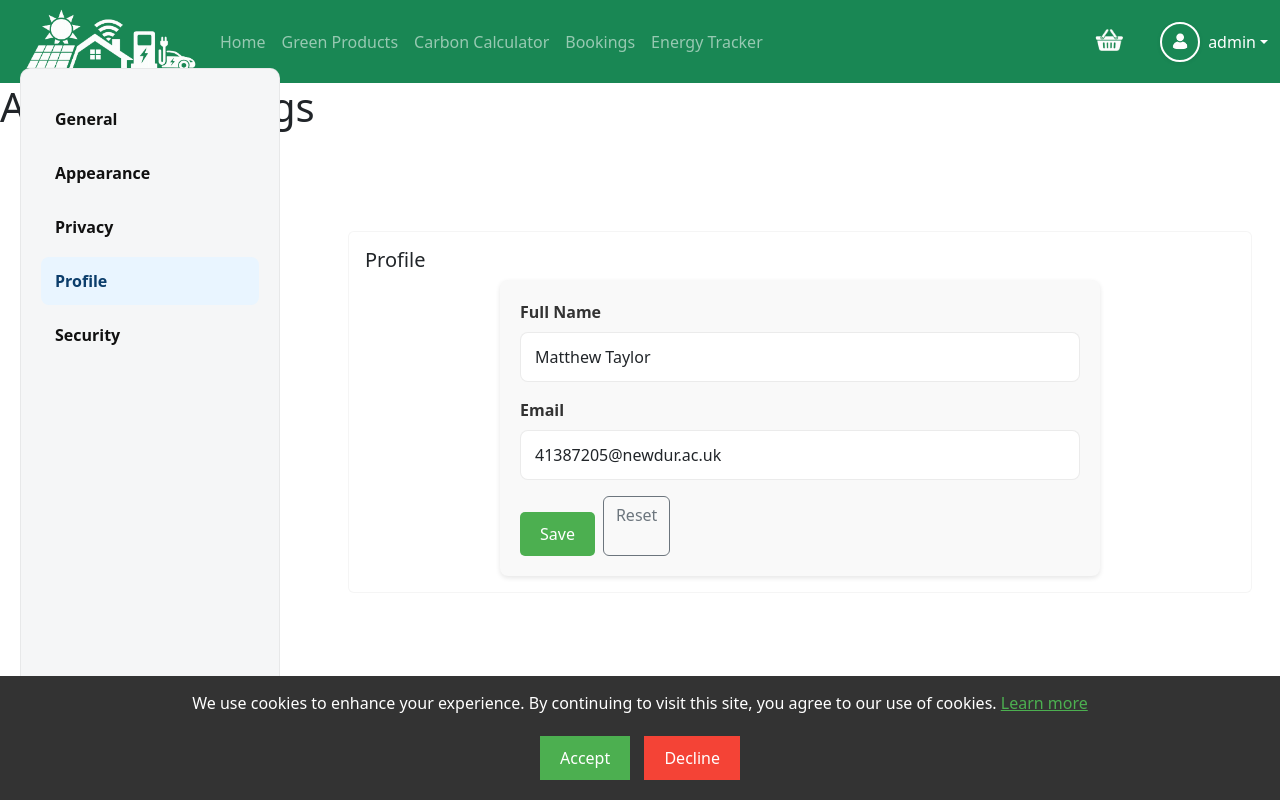
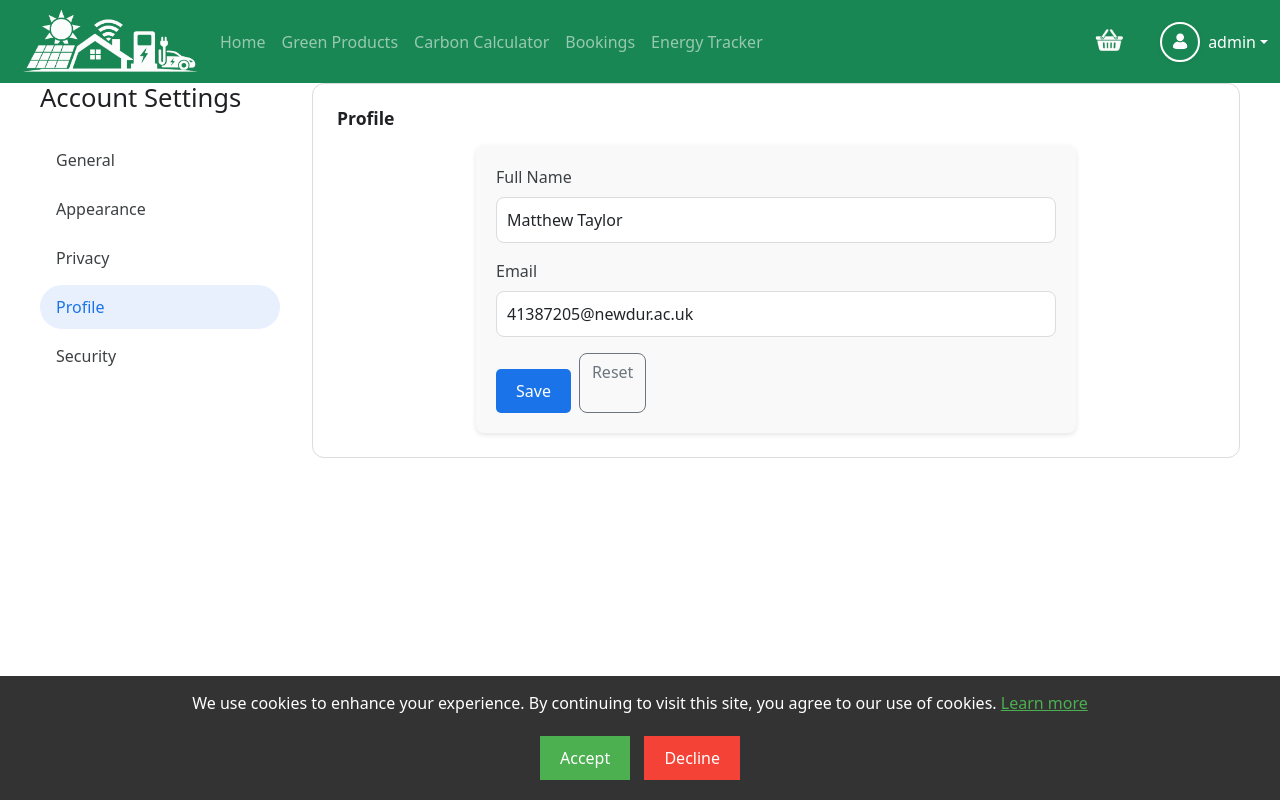
Before and after one commit to toleratedT-web/eco-site, a Flask app: page /settings in a window 1280 px wide. Run offline with Flask 3, Linux system fonts and the light colour scheme; a user stored in the database is signed in; some libraries are stand-ins or nearby versions.

Commit message:
dsgsdsdf

```diff
--- a/app/static/styles.css
+++ b/app/static/styles.css
@@ -467,84 +467,187 @@ li {
     background-color: #388e3c; /* green underline */
 }
 
-/* ---------------- Settings Sidebar (Edge-like) ---------------- */
+/* ================================
+   Settings Layout (Google-style)
+   ================================ */
+
 .settings-layout {
-    display: block; /* content flow managed by fixed sidebar */
+    display: flex;
+    gap: 32px;
+    max-width: 1200px;
+    margin: 0 auto;
 }
+
+/* ================================
+   Sidebar
+   ================================ */
+
 .settings-sidebar {
-    width: 260px;
-    position: fixed;
-    top: calc(var(--navbar-height, 56px) + 12px); /* below navbar; uses CSS var if available */
-    left: 20px;
-    bottom: 20px;
-    background: #f5f6f7; /* soft neutral gray */
-    border-radius: 10px;
-    padding: 12px;
-    box-sizing: border-box;
-    overflow-y: auto;
-    -webkit-overflow-scrolling: touch;
-    border: 1px solid rgba(0,0,0,0.06);
-    z-index: 10; /* keep sidebar above content to avoid visual overlap */
+    width: 240px;
+    flex-shrink: 0;
 }
+
 .settings-sidebar ul {
     list-style: none;
-    padding: 8px;
+    padding: 0;
     margin: 0;
 }
-.settings-sidebar li { margin: 6px 0; }
+
+.settings-sidebar li {
+    margin-bottom: 4px;
+}
+
 .settings-sidebar a {
-    display: flex;
-    align-items: center;
-    gap: 10px;
-    padding: 12px 14px;
-    color: #111;
+    display: block;
+    padding: 10px 16px;
+    border-radius: 24px;
     text-decoration: none;
-    border-radius: 8px;
-    font-weight: 600;
-    transition: background 160ms ease, color 160ms ease, transform 160ms ease;
+    color: #3c4043;
+    font-weight: 500;
+    transition: background-color 0.15s ease;
 }
-.settings-sidebar a:hover { background: rgba(0,0,0,0.04); transform: translateX(2px); }
-.settings-sidebar a.active { background: #e9f5ff; color: #0b3d6b; }
+
+.settings-sidebar a:hover {
+    background-color: #f1f3f4;
+}
+
+.settings-sidebar a.active {
+    background-color: #e8f0fe;
+    color: #1a73e8;
+}
+
+/* ================================
+   Content Area
+   ================================ */
 
 .settings-content {
-    margin-left: 320px; /* leave space for fixed sidebar */
-    padding: 20px 28px 40px 28px;
-    padding-top: calc(var(--navbar-height, 56px) + 20px); /* ensure content sits below navbar */
+    flex: 1;
 }
 
-/* Sections: hide non-active with smooth fade */
-.settings-section { display: none; opacity: 0; transform: translateY(6px); transition: opacity 240ms ease, transform 240ms ease; margin-bottom: 18px; }
-.settings-section.active { display: block; opacity: 1; transform: none; }
-.settings-section .card { border: 1px solid rgba(0,0,0,0.04); }
-
-/* Input spacing for airy layout */
-.settings-section .form-control,
-.settings-section select,
-.settings-section .form-check-input {
-    padding: 12px 14px;
-    border-radius: 8px;
-    border: 1px solid rgba(0,0,0,0.08);
-    background: #fff;
+/* Only show active section */
+.settings-section {
+    display: none;
 }
 
-/* Minimal toggle switch */
-.form-switch .form-check-input {
-    width: 44px;
-    height: 24px;
-    margin-left: 0;
-}
-.form-switch .form-check-input:checked {
-    background-color: #4da6ff;
-    border-color: #4da6ff;
+.settings-section.active {
+    display: block;
 }
 
-/* Responsive: collapse sidebar to top nav on small screens */
-@media (max-width: 900px) {
-    .settings-sidebar { position: static; width: 100%; height: auto; bottom: auto; left: auto; top: auto; border-radius: 8px; margin-bottom: 12px; }
-    .settings-content { margin-left: 0; padding: 12px; }
-    .settings-sidebar a { white-space: nowrap; }
+/* ================================
+   Cards (Material-ish)
+   ================================ */
+
+.settings-section .card {
+    border: 1px solid #dadce0;
+    border-radius: 12px;
+    box-shadow: none;
 }
 
+.settings-section .card + .card {
+    margin-top: 24px;
+}
+
+.card-body {
+    padding: 24px;
+}
+
+.card-title {
+    font-size: 1.1rem;
+    font-weight: 600;
+    color: #202124;
+    margin-bottom: 16px;
+}
+
+/* ================================
+   Settings – Forms
+   ================================ */
+
+.settings-layout .form-label {
+    font-weight: 500;
+    color: #3c4043;
+}
+
+.settings-layout .form-control,
+.settings-layout .form-select {
+    border-radius: 8px;
+    border-color: #dadce0;
+}
+
+.settings-layout .form-control:focus,
+.settings-layout .form-select:focus {
+    border-color: #1a73e8;
+    box-shadow: 0 0 0 1px rgba(26,115,232,.2);
+}
+
+/* ================================
+   Settings – Buttons
+   ================================ */
+
+.settings-layout .btn-primary {
+    background-color: #1a73e8;
+    border-color: #1a73e8;
+}
+
+.settings-layout .btn-primary:hover {
+    background-color: #1669c1;
+    border-color: #1669c1;
+}
+
+.settings-layout .btn-outline-secondary {
+    border-radius: 8px;
+}
+
+.settings-layout .btn-warning {
+    background-color: #fbbc04;
+    border-color: #fbbc04;
+    color: #202124;
+}
+
+.settings-layout .btn-warning:hover {
+    background-color: #e2aa00;
+}
+
+/* ================================
+   Settings – Lists (Bookings)
+   ================================ */
+
+.settings-layout .list-group-item {
+    border: 1px solid #dadce0;
+    border-radius: 12px;
+    margin-bottom: 8px;
+}
+
+.settings-layout .list-group-item:last-child {
+    margin-bottom: 0;
+}
+
+/* ================================
+   Settings – Page Title
+   ================================ */
+
+.settings-layout h1 {
+    font-size: 1.6rem;
+    font-weight: 500;
+    color: #202124;
+}
+
+/* ================================
+   Settings – Responsive
+   ================================ */
+
+@media (max-width: 992px) {
+    .settings-layout {
+        flex-direction: column;
+    }
+
+    .settings-layout .settings-sidebar {
+        width: 100%;
+    }
+
+    .settings-layout .settings-sidebar a {
+        border-radius: 12px;
+    }
+}
 /* ---------------- Checkout Layout ---------------- */
 .checkout-wrapper { display: flex; gap: 28px; align-items: stretch; justify-content: center; padding: 24px; }
 .checkout-card { background: #fff; border: 1px solid rgba(0,0,0,0.06); border-radius: 10px; padding: 20px; box-sizing: border-box; }
```
Also changed, not shown: app/templates/settings.html (+99 -47 lines), instance/app.db.
